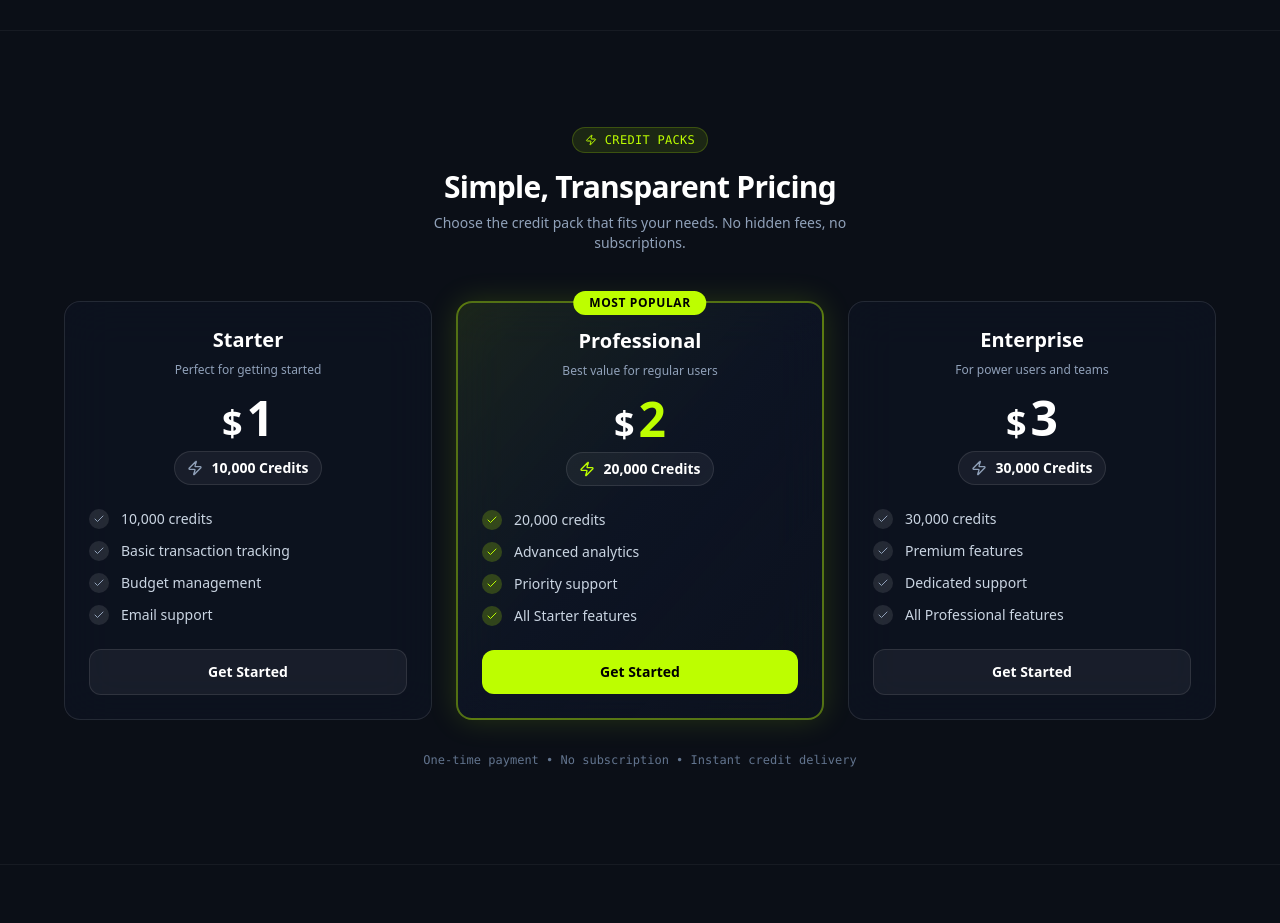
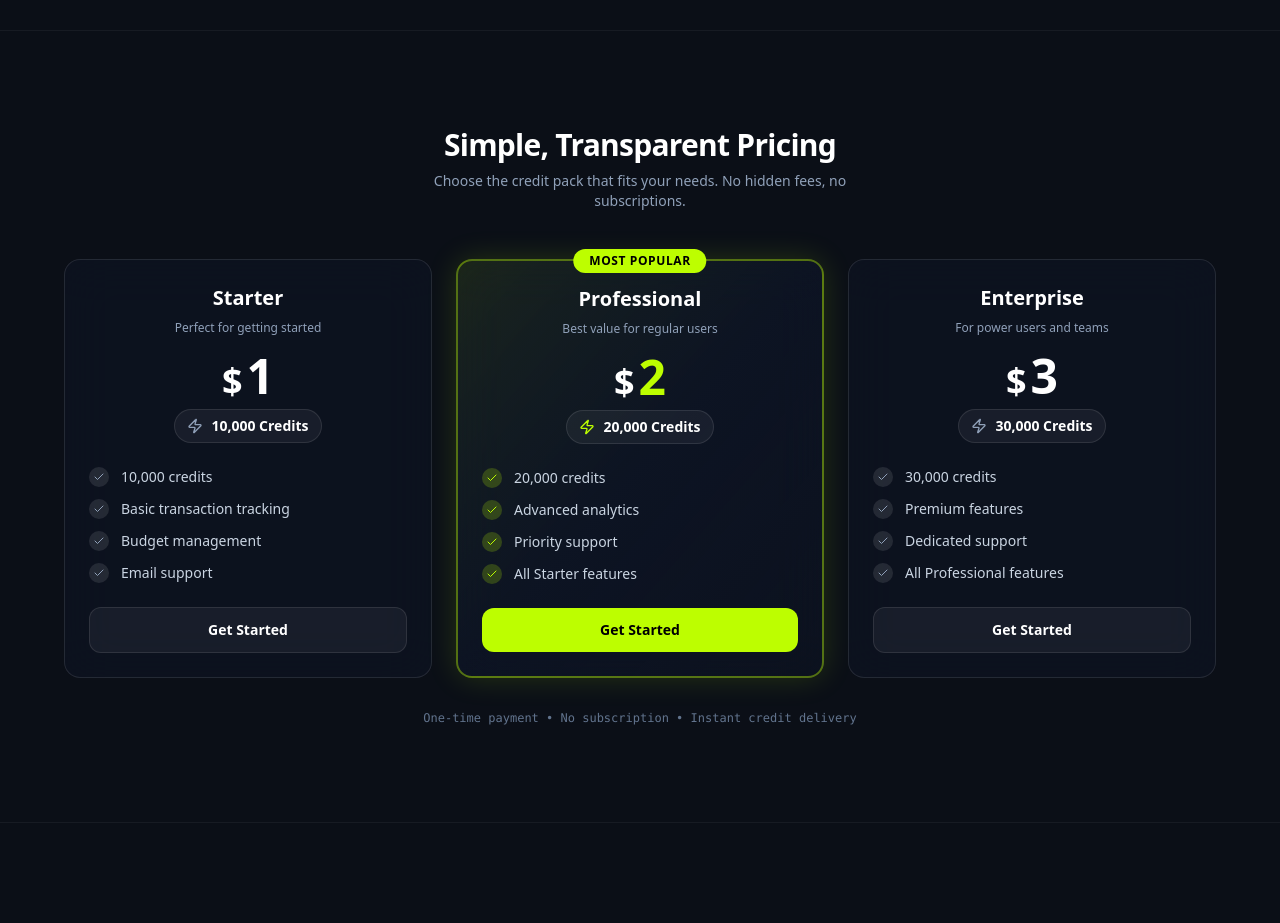
Before and after one commit to TheMehediHQ/Kashly, a Next.js app in the folder apps/web/: page / in a window 1280 px wide. Shown: the part 2900-3823 px from the top of the page. Built offline with nearby package versions, Linux system fonts and the light colour scheme; no server answers.

Commit message:
refactor: remove CREDIT PACKS badge from pricing section

```diff
--- a/apps/web/app/components/home/PricingSection.tsx
+++ b/apps/web/app/components/home/PricingSection.tsx
@@ -51,10 +51,6 @@ export function PricingSection() {
       <div className="max-w-6xl mx-auto">
         {/* Header */}
         <div className="text-center mb-12">
-          <div className="inline-flex items-center gap-2 px-3 py-1 rounded-full bg-[#BDFE00]/10 border border-[#BDFE00]/20 text-xs font-mono tracking-wide text-[#BDFE00] mb-4">
-            <LuZap className="w-3 h-3" />
-            CREDIT PACKS
-          </div>
           <h2 className="text-2xl md:text-3xl font-bold tracking-tight text-white mb-2">
             Simple, Transparent Pricing
           </h2>
```
